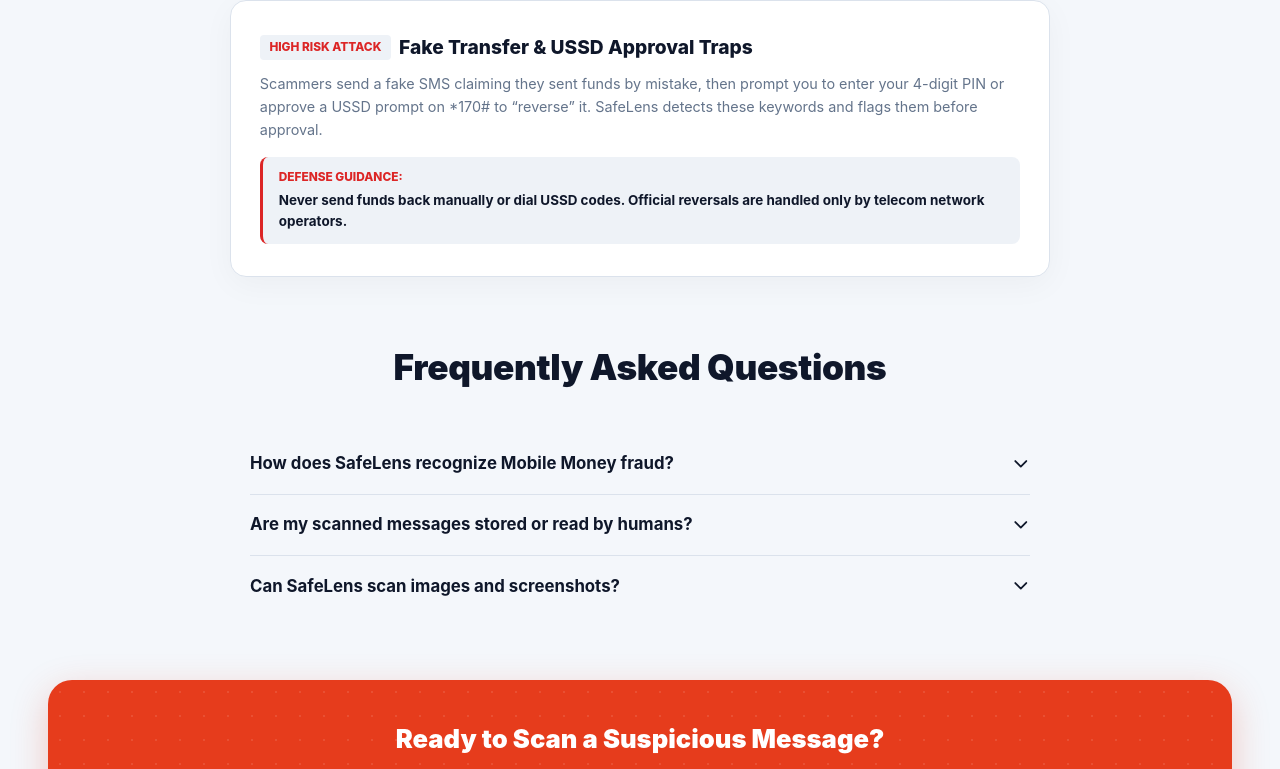
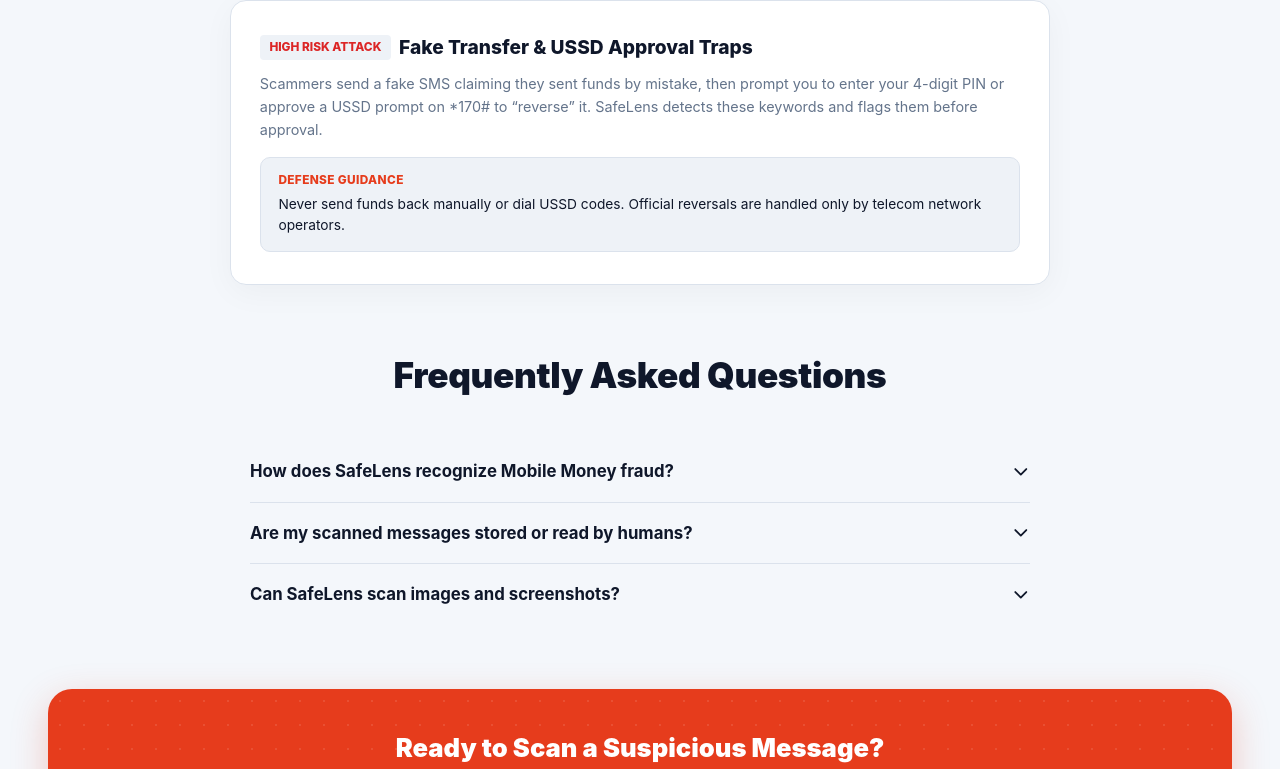
Before and after one commit to agudu50/SafeLens, a React (Vite) app in the folder client/: page /how-it-works in a window 1280 px wide. Shown: the part 1829-2598 px from the top of the page. Built offline with nearby package versions, Linux system fonts and the light colour scheme.

Commit message:
enhanced the home page

```diff
--- a/client/src/pages/HowItWorks.jsx
+++ b/client/src/pages/HowItWorks.jsx
@@ -270,9 +270,11 @@
                 <p style={{ fontSize: '0.9rem', color: 'var(--muted)', lineHeight: 1.6, margin: '0 0 1rem 0' }}>
                   Scammers send a fake SMS claiming they sent funds by mistake, then prompt you to enter your 4-digit PIN or approve a USSD prompt on *170# to &ldquo;reverse&rdquo; it. SafeLens detects these keywords and flags them before approval.
                 </p>
-                <div style={{ background: 'var(--surface-strong)', padding: '0.8rem 1rem', borderRadius: '8px', borderLeft: '3px solid var(--danger)' }}>
-                  <div style={{ fontSize: '0.74rem', fontWeight: 800, color: 'var(--danger)', textTransform: 'uppercase' }}>Defense Guidance:</div>
-                  <div style={{ fontSize: '0.84rem', color: 'var(--text)', fontWeight: 700, marginTop: '0.2rem' }}>
+                <div style={{ background: 'var(--surface-strong)', padding: '0.9rem 1.1rem', borderRadius: '10px', border: '1px solid var(--border)' }}>
+                  <div style={{ fontSize: '0.74rem', fontWeight: 800, color: 'var(--primary)', textTransform: 'uppercase', letterSpacing: '0.03em', marginBottom: '0.25rem' }}>
+                    Defense Guidance
+                  </div>
+                  <div style={{ fontSize: '0.86rem', color: 'var(--text)', lineHeight: 1.55 }}>
                     Never send funds back manually or dial USSD codes. Official reversals are handled only by telecom network operators.
                   </div>
                 </div>
@@ -292,9 +294,11 @@
                 <p style={{ fontSize: '0.9rem', color: 'var(--muted)', lineHeight: 1.6, margin: '0 0 1rem 0' }}>
                   Urgent emails or SMS claiming your banking, social, or wallet account will be deactivated unless you verify within 24 hours. Links redirect to cloned look-alike login forms.
                 </p>
-                <div style={{ background: 'var(--surface-strong)', padding: '0.8rem 1rem', borderRadius: '8px', borderLeft: '3px solid var(--primary)' }}>
-                  <div style={{ fontSize: '0.74rem', fontWeight: 800, color: 'var(--primary)', textTransform: 'uppercase' }}>Defense Guidance:</div>
-                  <div style={{ fontSize: '0.84rem', color: 'var(--text)', fontWeight: 700, marginTop: '0.2rem' }}>
+                <div style={{ background: 'var(--surface-strong)', padding: '0.9rem 1.1rem', borderRadius: '10px', border: '1px solid var(--border)' }}>
+                  <div style={{ fontSize: '0.74rem', fontWeight: 800, color: 'var(--primary)', textTransform: 'uppercase', letterSpacing: '0.03em', marginBottom: '0.25rem' }}>
+                    Defense Guidance
+                  </div>
+                  <div style={{ fontSize: '0.86rem', color: 'var(--text)', lineHeight: 1.55 }}>
                     Never click links in urgent messages. Go directly to official banking apps or websites.
                   </div>
                 </div>
@@ -314,9 +318,11 @@
                 <p style={{ fontSize: '0.9rem', color: 'var(--muted)', lineHeight: 1.6, margin: '0 0 1rem 0' }}>
                   Fraudsters posing as police officials, telecom support agents, or corporate recruiters demanding processing fees, upfront registration deposits, or security codes.
                 </p>
-                <div style={{ background: 'var(--surface-strong)', padding: '0.8rem 1rem', borderRadius: '8px', borderLeft: '3px solid var(--warning)' }}>
-                  <div style={{ fontSize: '0.74rem', fontWeight: 800, color: 'var(--warning)', textTransform: 'uppercase' }}>Defense Guidance:</div>
-                  <div style={{ fontSize: '0.84rem', color: 'var(--text)', fontWeight: 700, marginTop: '0.2rem' }}>
+                <div style={{ background: 'var(--surface-strong)', padding: '0.9rem 1.1rem', borderRadius: '10px', border: '1px solid var(--border)' }}>
+                  <div style={{ fontSize: '0.74rem', fontWeight: 800, color: 'var(--primary)', textTransform: 'uppercase', letterSpacing: '0.03em', marginBottom: '0.25rem' }}>
+                    Defense Guidance
+                  </div>
+                  <div style={{ fontSize: '0.86rem', color: 'var(--text)', lineHeight: 1.55 }}>
                     Legitimate employers and network providers never demand upfront payment via personal MoMo numbers.
                   </div>
                 </div>
```
